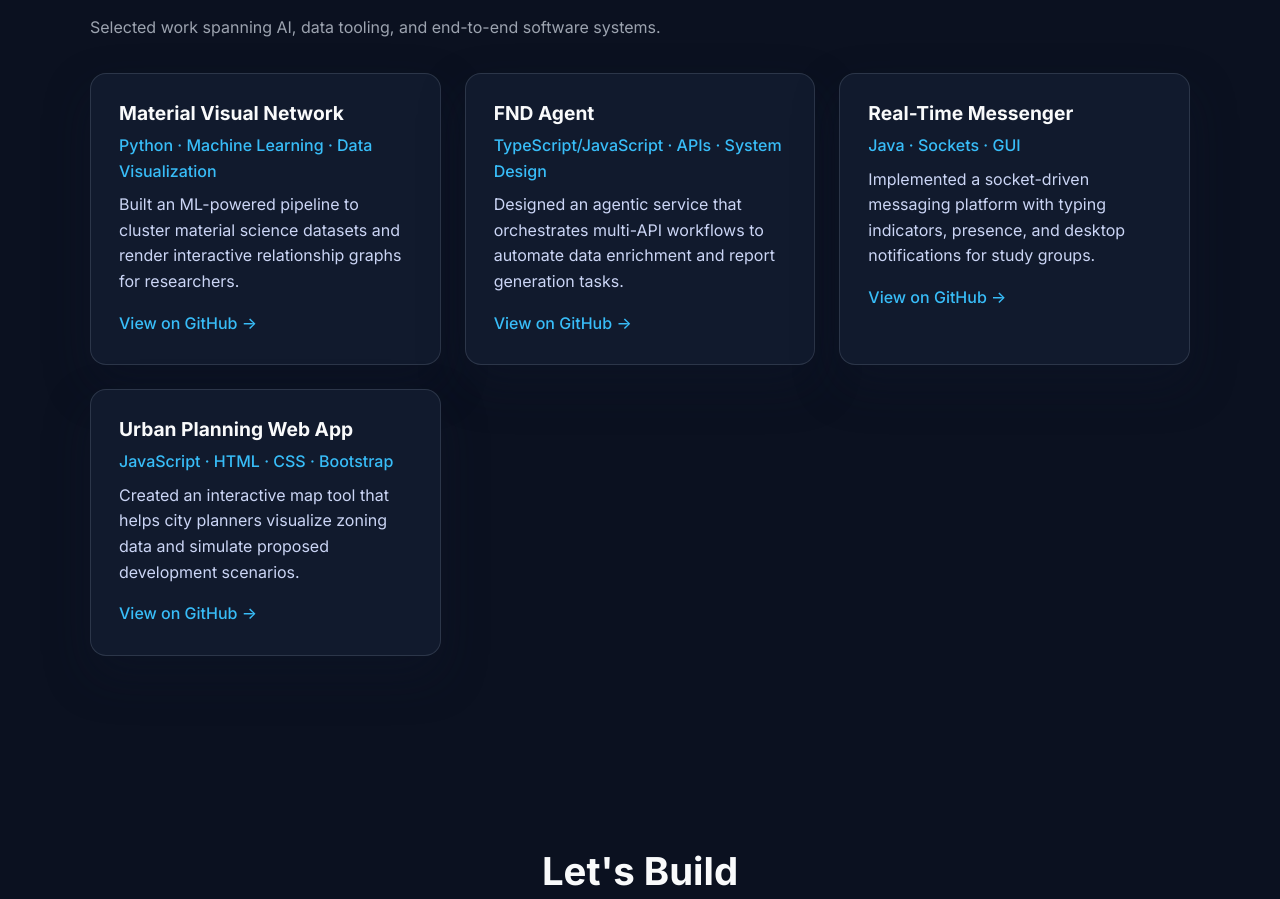
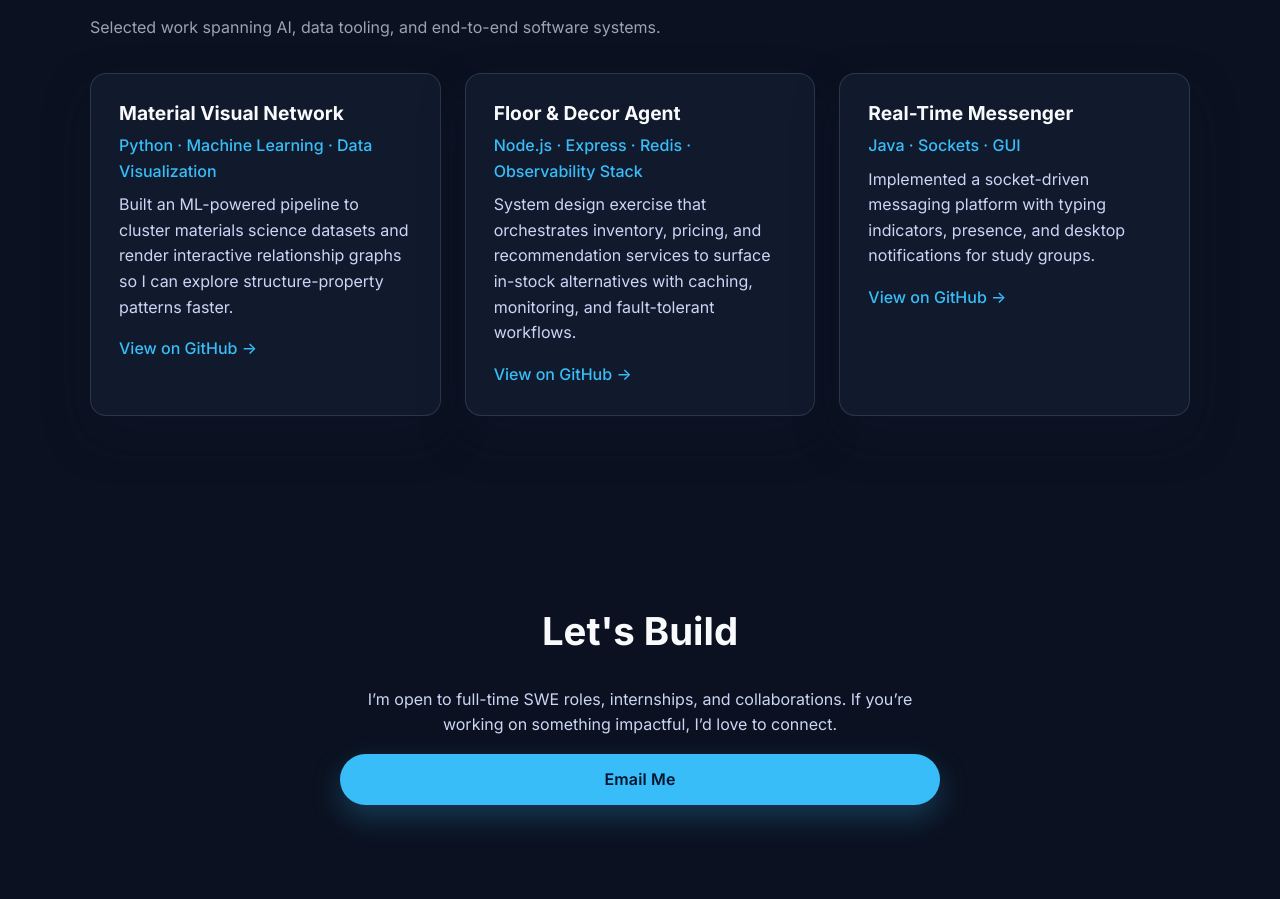
Before and after one commit to jsfmu/josephfujimoto, a React (Vite) app: page / in a window 1280 px wide. Shown: the part 2358-3257 px from the top of the page. Built offline with nearby package versions, Linux system fonts and the light colour scheme.

Commit message:
Edited project info

```diff
--- a/src/data/projects.js
+++ b/src/data/projects.js
@@ -3,14 +3,14 @@ export const projects = [
     name: 'Material Visual Network',
     tech: 'Python · Machine Learning · Data Visualization',
     description:
-      'Built an ML-powered pipeline to cluster material science datasets and render interactive relationship graphs for researchers.',
-    githubUrl: 'https://github.com/jf-labs/Mat-Vis-Net'
+      'Built an ML-powered pipeline to cluster materials science datasets and render interactive relationship graphs so I can explore structure-property patterns faster.',
+    githubUrl: 'https://github.com/j0sephmalakie/material-visual-network'
   },
   {
-    name: 'FND Agent',
-    tech: 'TypeScript/JavaScript · APIs · System Design',
+    name: 'Floor & Decor Agent',
+    tech: 'Node.js · Express · Redis · Observability Stack',
     description:
-      'Designed an agentic service that orchestrates multi-API workflows to automate data enrichment and report generation tasks.',
+      'System design exercise that orchestrates inventory, pricing, and recommendation services to surface in-stock alternatives with caching, monitoring, and fault-tolerant workflows.',
     githubUrl: 'https://github.com/jf-labs/floor-decor-agent'
   },
   {
@@ -20,11 +20,5 @@ export const projects = [
       'Implemented a socket-driven messaging platform with typing indicators, presence, and desktop notifications for study groups.',
     githubUrl: 'https://github.com/R3r3zzed/Comms-Project'
   },
-  {
-    name: 'Urban Planning Web App',
-    tech: 'JavaScript · HTML · CSS · Bootstrap',
-    description:
-      'Created an interactive map tool that helps city planners visualize zoning data and simulate proposed development scenarios.',
-    githubUrl: 'https://github.com/jsfmu/sgacampaign'
-  }
+
 ];
```
